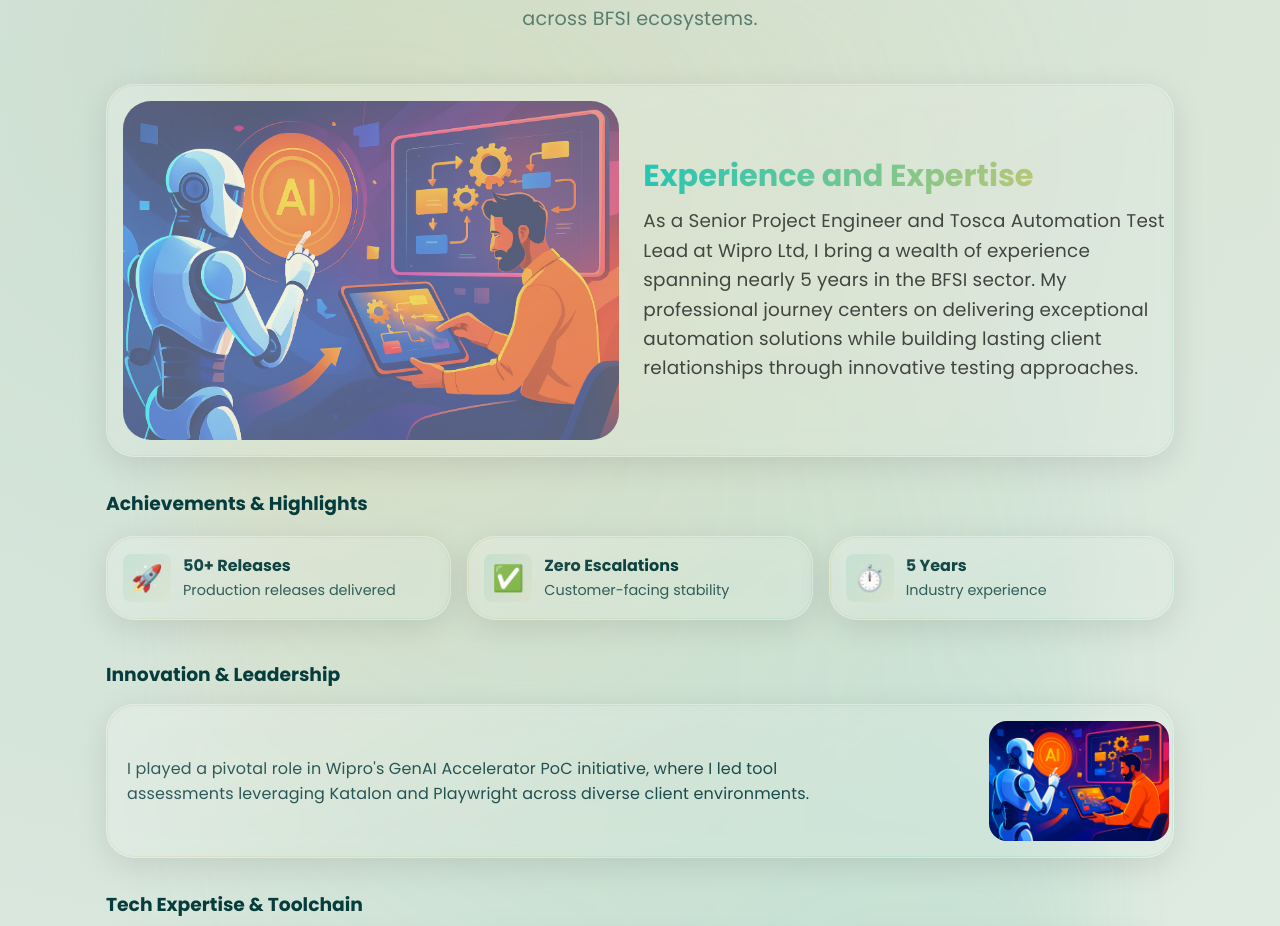
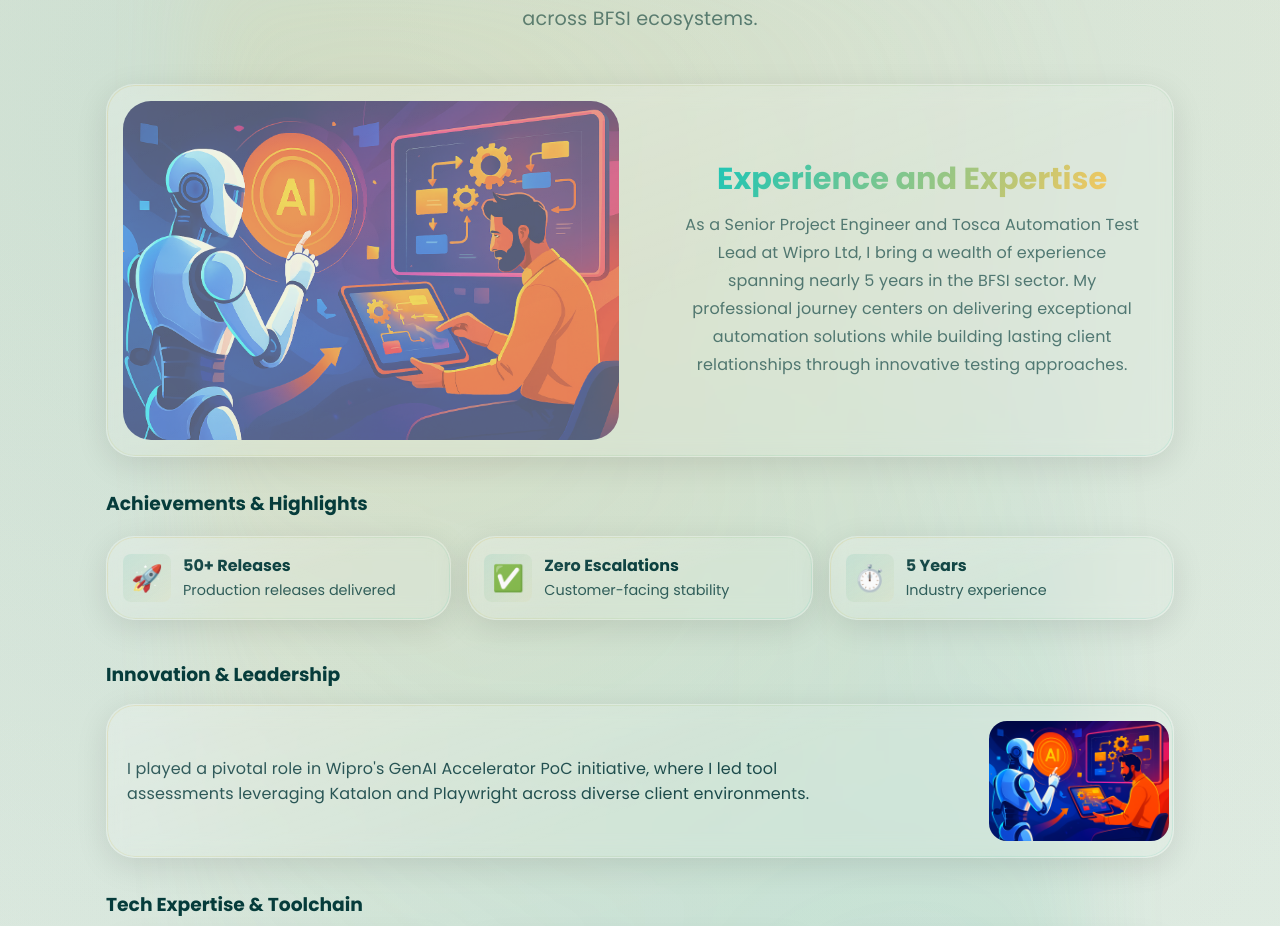
Before and after one commit to Naveen-neevaN/Naveen-Portfolio, a Next.js app: page / in a window 1280 px wide. Shown: the part 1060-1986 px from the top of the page. Built offline with nearby package versions, Linux system fonts and the light colour scheme.

Commit message:
UI Uplift - Final V8

```diff
--- a/src/components/About.css
+++ b/src/components/About.css
@@ -32,13 +32,13 @@
   position: relative;
   width: 100%;
   min-height: auto; /* allow the panel to size to its contents */
-  margin-top: 1.25rem;
+  margin-top: 2rem;
   overflow: visible;
   background: rgba(255, 255, 255, 0.04);
   backdrop-filter: blur(8px);
   border: 1px solid rgba(255, 255, 255, 0.06);
   border-radius: var(--radius-lg);
-  padding: 0.5rem;
+  padding: clamp(1rem, 2vw, 1.5rem);
 }
 
 .glass-panel {
@@ -370,7 +370,7 @@
 
   .projects__title.gradient-text {
     font-size: 1.75rem;
-    margin-bottom: 1.25rem;
+    margin-bottom: 3rem;
   }
 
   .about__paragraph {
@@ -441,14 +441,27 @@
 }
 
 .about-intro__text {
-  padding: 0.5rem 0;
+  padding: 2rem clamp(1.5rem, 4vw, 2.5rem);
+  display: flex;
+  gap: 0.85rem;
+  flex-direction: column;
+  align-items: center;
+  text-align: center;
+  max-width: 900px;
+  margin: 0 auto;
+  width: 100%;
 }
 
 .about-intro__summary {
-  margin-top: 0.75rem;
+  margin-top: 1.5rem;
   color: var(--color-text-secondary, rgba(0,0,0,0.7));
-  line-height: 1.6;
-  font-size: 1.15rem; /* Base size + 5% increase */
+  line-height: 1.75;
+  font-size: 1.15rem;
+  max-width: 800px;
+  text-align: center;
+  margin-left: auto;
+  margin-right: auto;
+  padding: 0 clamp(1rem, 3vw, 2rem);
 }
 
 .about-intro__name-badge {
--- a/src/components/AboutIntro.jsx
+++ b/src/components/AboutIntro.jsx
@@ -38,12 +38,10 @@
         </div>
 
         <div className="about-intro__text">
-          <h2 id="about-intro-title" className="projects__title gradient-text">Experience and Expertise</h2>
-          <p className="about-intro__summary">
-            As a Senior Project Engineer and Tosca Automation Test Lead at Wipro Ltd, I bring a wealth of
-            experience spanning nearly 5 years in the BFSI sector. My professional journey centers on delivering
-            exceptional automation solutions while building lasting client relationships through innovative testing
-            approaches.
+          <h2 id="about-intro-title" className="projects__title gradient-text">Experience and Expertise
+          </h2>
+          <p className="projects__description text-muted">
+            As a Senior Project Engineer and Tosca Automation Test Lead at Wipro Ltd, I bring a wealth of experience spanning nearly 5 years in the BFSI sector. My professional journey centers on delivering exceptional automation solutions while building lasting client relationships through innovative testing approaches.
           </p>
         </div>
       </div>
```
